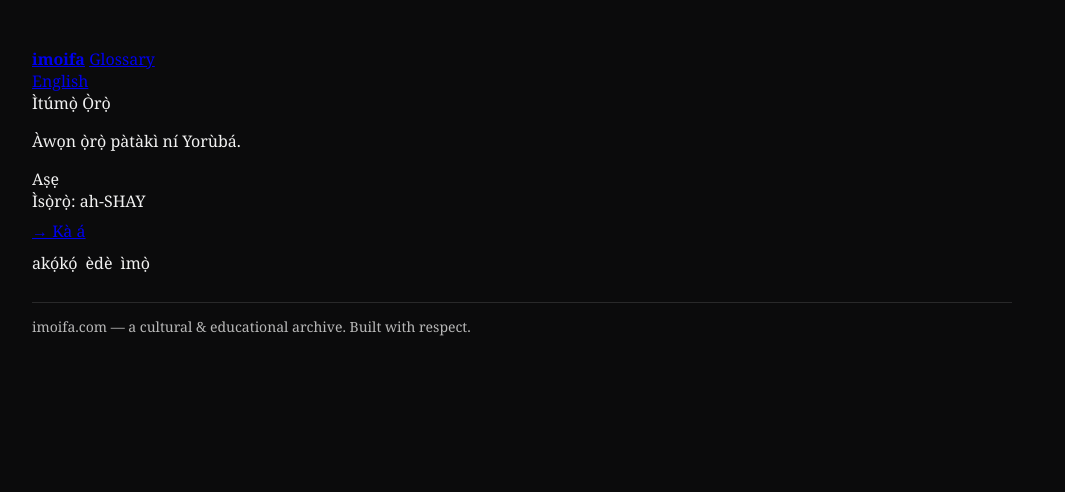
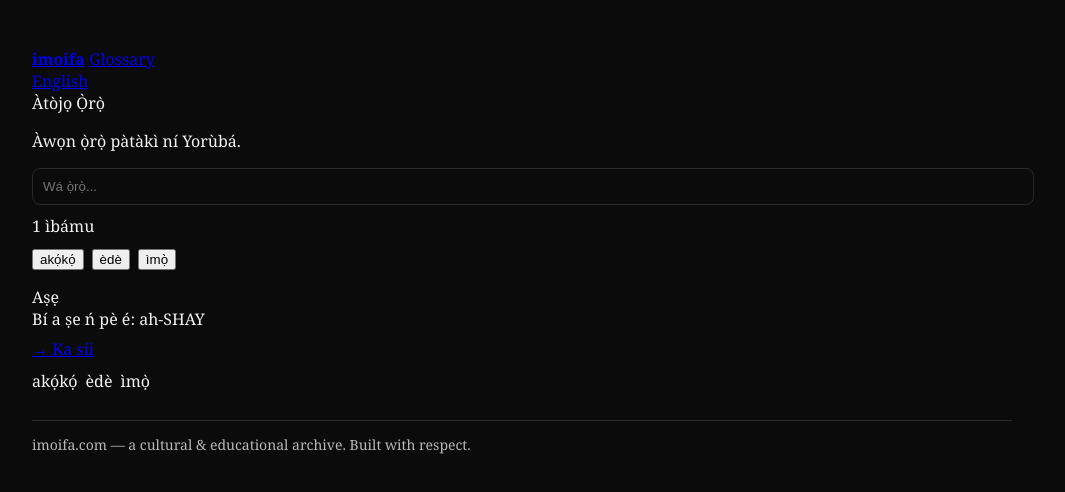
Before and after one commit to Razurtech/imoifa-site, an Astro site: page /yo/glossary in a window 1280 px wide. Shown: the whole page, without its empty margins (118-1183 px from the left). Built offline with nearby package versions, Linux system fonts and the light colour scheme; Astro itself is replaced by a stand-in of ours.

Commit message:
Add search + tag filtering to YO glossary

```diff
--- a/src/pages/yo/glossary/index.astro
+++ b/src/pages/yo/glossary/index.astro
@@ -5,38 +5,135 @@ import { getCollection } from "astro:content";
 
 const entries = await getCollection("yo_glossary");
 entries.sort((a, b) => a.data.title.localeCompare(b.data.title));
+
+const allTags = Array.from(
+  new Set(entries.flatMap(e => e.data.tags || []))
+).sort();
 ---
 
-<BaseLayout title="Ìtúmọ̀ Ọ̀rọ̀ — Yorùbá | imoifa.com" lang="yo">
+<BaseLayout title="Àtòjọ Ọ̀rọ̀ — Yorùbá | imoifa.com" lang="yo">
   <TopNav lang="yo" />
 
   <div class="card">
-    <div class="h1">Ìtúmọ̀ Ọ̀rọ̀</div>
-    <p class="muted">Àwọn ọ̀rọ̀ pàtàkì ní Yorùbá.</p>
+    <div class="h1">Àtòjọ Ọ̀rọ̀</div>
+    <p class="muted">Àwọn ọ̀rọ̀ pàtàkì ní Yorùbá.</p>
     <div class="divider"></div>
 
-    <div class="grid">
+    <!-- SEARCH -->
+    <input
+      type="text"
+      id="searchInput"
+      placeholder="Wá ọ̀rọ̀..."
+      style="width:100%; padding:10px; margin-bottom:10px; border:1px solid var(--border); border-radius:8px; background:transparent; color:inherit;"
+    />
+
+    <!-- FILTER BAR -->
+    <div style="display:flex; align-items:center; gap:10px; flex-wrap:wrap; margin-bottom:12px;">
+      <div class="muted" id="resultCount"></div>
+      <button class="tag" id="clearFilters" type="button" style="display:none;">Pa àlẹ́mọ́</button>
+    </div>
+
+    <!-- TAG FILTER -->
+    <div style="margin-bottom:16px; display:flex; flex-wrap:wrap; gap:8px;">
+      {allTags.map(tag => (
+        <button class="tag filter-tag" type="button" data-tag={tag}>{tag}</button>
+      ))}
+    </div>
+
+    <div class="muted" id="noResults" style="display:none; margin: 10px 0 16px;">
+      Kò sí ìbámu.
+    </div>
+
+    <div class="grid" id="glossaryGrid">
       {entries.map((e) => (
-        <div class="card">
+        <div
+          class="card glossary-item"
+          data-title={e.data.title.toLowerCase()}
+          data-pron={(e.data.pronunciation || "").toLowerCase()}
+          data-tags={(e.data.tags || []).join(",").toLowerCase()}
+        >
           <div class="h2">{e.data.title}</div>
 
           {e.data.pronunciation && (
-            <div class="muted">Ìsọ̀rọ̀: {e.data.pronunciation}</div>
+            <div class="muted">
+              Bí a ṣe ń pè é: {e.data.pronunciation}
+            </div>
           )}
 
           <div style="margin-top: 8px;">
-            <a href={`/yo/glossary/${e.slug}`}>→ Kà á</a>
+            <a href={`/yo/glossary/${e.slug}`}>→ Ka síi</a>
           </div>
 
-          {e.data.tags?.length ? (
-            <div style="margin-top: 10px; display: flex; flex-wrap: wrap; gap: 8px;">
-              {e.data.tags.slice(0, 6).map((t) => (
+          {e.data.tags?.length > 0 && (
+            <div style="margin-top: 10px; display:flex; flex-wrap:wrap; gap:8px;">
+              {e.data.tags.map((t) => (
                 <span class="tag">{t}</span>
               ))}
             </div>
-          ) : null}
+          )}
         </div>
       ))}
     </div>
   </div>
+
+  <script>
+    const searchInput = document.getElementById("searchInput");
+    const items = Array.from(document.querySelectorAll(".glossary-item"));
+    const tagButtons = Array.from(document.querySelectorAll(".filter-tag"));
+    const clearBtn = document.getElementById("clearFilters");
+    const countEl = document.getElementById("resultCount");
+    const noResults = document.getElementById("noResults");
+
+    let activeTag = null;
+
+    function setActiveButton() {
+      tagButtons.forEach(b => b.classList.remove("active"));
+      if (!activeTag) return;
+      const btn = tagButtons.find(b => b.dataset.tag === activeTag);
+      if (btn) btn.classList.add("active");
+    }
+
+    function filterItems() {
+      const q = (searchInput.value || "").toLowerCase().trim();
+      let shown = 0;
+
+      items.forEach(item => {
+        const title = item.dataset.title || "";
+        const pron = item.dataset.pron || "";
+        const tags = item.dataset.tags || "";
+
+        const matchesSearch =
+          !q || title.includes(q) || tags.includes(q) || pron.includes(q);
+
+        const matchesTag =
+          !activeTag || tags.includes(activeTag.toLowerCase());
+
+        const ok = matchesSearch && matchesTag;
+        item.style.display = ok ? "block" : "none";
+        if (ok) shown++;
+      });
+
+      countEl.textContent = `${shown} ìbámu`;
+      noResults.style.display = shown === 0 ? "block" : "none";
+      clearBtn.style.display = (activeTag || (searchInput.value || "").trim()) ? "inline-block" : "none";
+      setActiveButton();
+    }
+
+    searchInput.addEventListener("input", filterItems);
+
+    tagButtons.forEach(btn => {
+      btn.addEventListener("click", () => {
+        activeTag = (activeTag === btn.dataset.tag) ? null : btn.dataset.tag;
+        filterItems();
+      });
+    });
+
+    clearBtn.addEventListener("click", () => {
+      activeTag = null;
+      searchInput.value = "";
+      filterItems();
+    });
+
+    filterItems();
+  </script>
 </BaseLayout>
```
